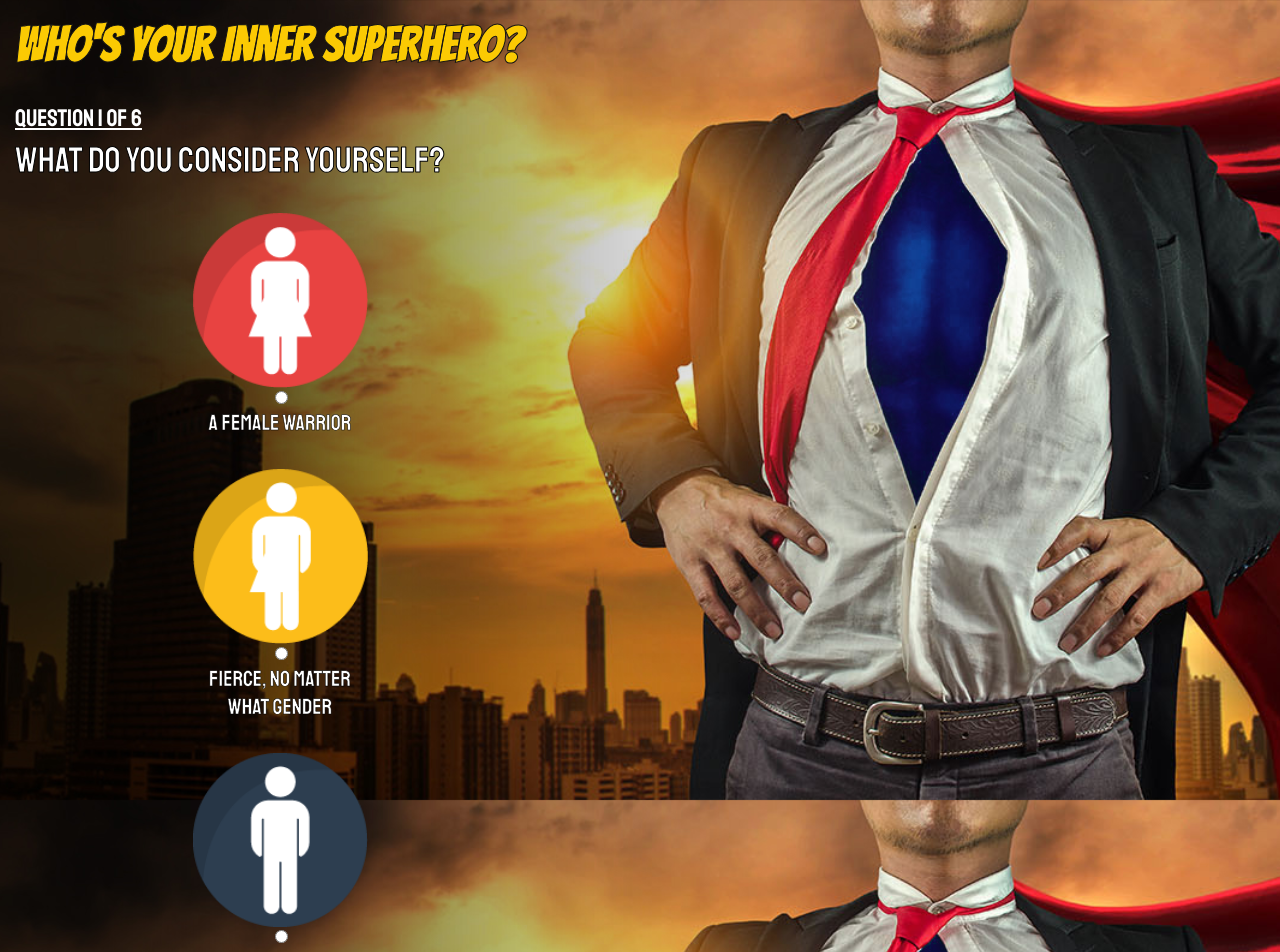
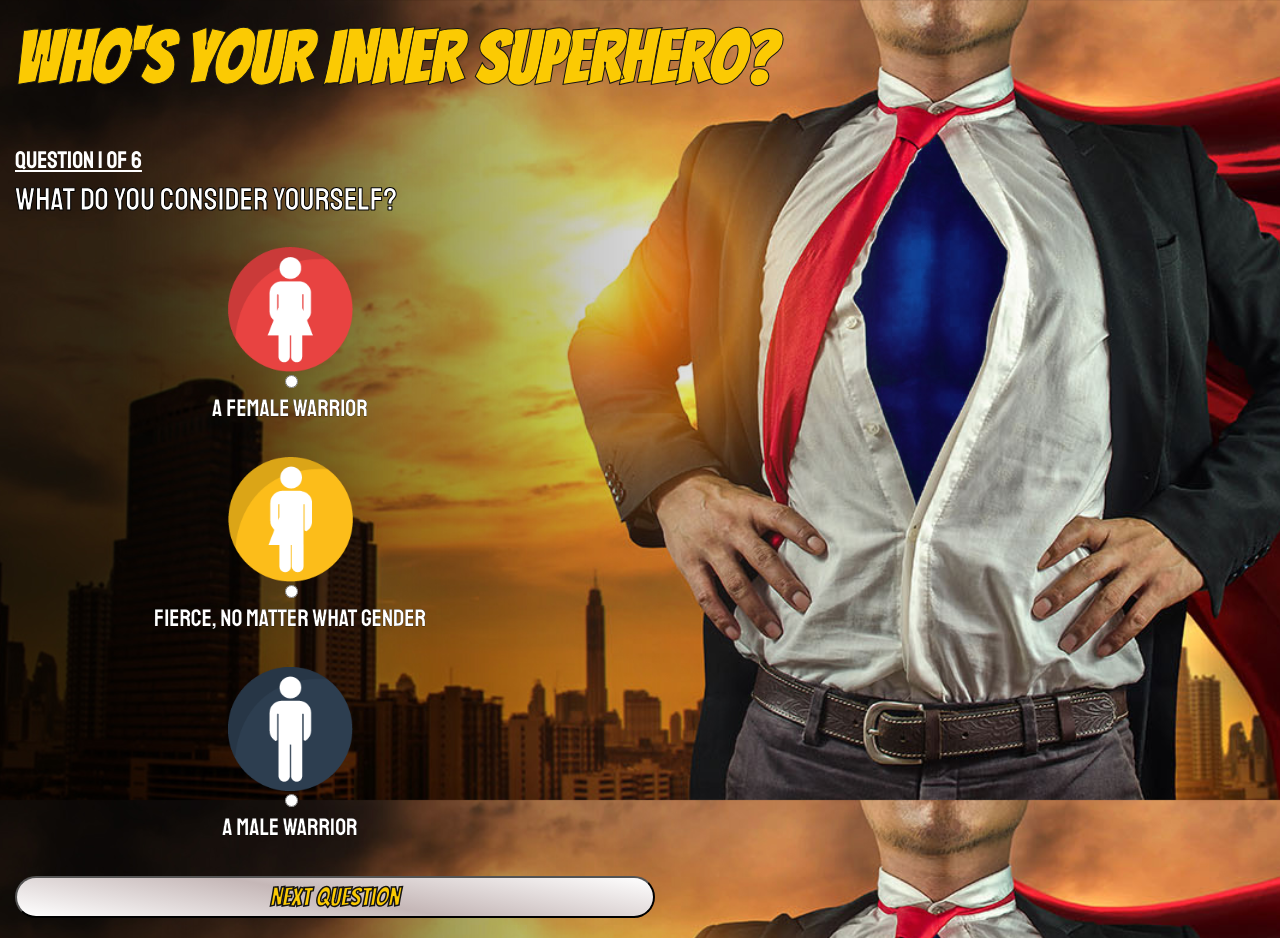
Before and after one commit to ktmm1313/FinalProject, an Angular app: page / in a window 1280 px wide. Shown: the top 952 px of the page. Built offline with nearby package versions, Linux system fonts and the light colour scheme.

Commit message:
working app

```diff
--- a/src/app/quiz/quiz.component.css
+++ b/src/app/quiz/quiz.component.css
@@ -47,12 +47,12 @@ p {
     margin-top: 5px;
 }
 
-/* .btns {
+.btns {
   display: flex;
   flex-direction: column;
   align-items: center;
   margin-bottom: 20px;
-} */
+}
 
 button {
   background-image: linear-gradient(
@@ -67,7 +67,7 @@ button {
   font-size: 26px;
   padding: 5px;
   border-radius: 30px;
-  width: 95%;
+  width: 75vw;
   text-align: center;
   cursor: pointer;
 }
@@ -76,7 +76,7 @@ button {
   h2 {
     color: white;
     -webkit-text-stroke: 1px rgb(0, 0, 0);
-    font-size: 36px;
+    font-size: 32px;
   }
 
   h3 {
@@ -86,19 +86,33 @@ button {
   }
 
   form {
-    color: white;
-    -webkit-text-stroke: .5px rgb(0, 0, 0);
+    align-items: flex-start;
+    padding-left: 65px;
     font-size: 22px;
-    align-items: flex-start;
-    padding-left: 175px;
   }
 
   label {
-    width: 180px;
+    width: 320px;
+    display: flex;
+    flex-direction: column;
+    align-items: center;
+    text-align: center;
+    margin-bottom: 10px;
+}
+
+  .choice {
+    width: 115px;
   }
 
-  .choice {
-    width: 150px;
+  .btns {
+    display: flex;
+    flex-direction: column;
+    align-items: flex-start;
+    margin-bottom: 20px;
+  }
+
+  button {
+    width: 50vw;
   }
 }
 @media screen and (min-width: 1024px) {
@@ -114,18 +128,21 @@ button {
       }
 
       form {
-        color: white;
-        -webkit-text-stroke: .5px rgb(0, 0, 0);
-        font-size: 22px;
+        font-size: 24px;
         align-items: flex-start;
-        padding-left: 175px;
+        padding-left: 100px;
       }
 
       label {
-        width: 180px;
+        width: 350px;
+        display: flex;
+        flex-direction: column;
+        align-items: center;
+        text-align: center;
+        margin-bottom: 10px;
     }
 
       .choice {
-        width: 175px;
+        width: 125px;
       }
 }
--- a/src/app/results/results.component.css
+++ b/src/app/results/results.component.css
@@ -25,12 +25,19 @@ input {
 
 img {
     margin-bottom: 10px;
+    display: block;
+    margin-left: auto;
+    margin-right: auto;
+    align-items: center;
+    justify-content: center;
+    padding-right: 20px;
 }
 
 .btns, .buttons {
     display: flex;
     flex-direction: column;
     align-items: center;
+    padding-right: 15px;
   }
 
 button {
@@ -41,7 +48,7 @@ button {
     font-size: 26px;
     padding: 5px;
     border-radius: 30px;
-    width: 90vw;
+    width: 75vw;
     text-align: center;
     cursor: pointer;
     margin-top: 10px;
@@ -52,7 +59,7 @@ footer {
     font-family: 'Staatliches', cursive;
     font-weight: lighter;
     font-size: 12px;
-    /* padding-right: 20px; */
+    margin-left: 5px;
 }
 
 button:hover {
@@ -61,15 +68,40 @@ background-color: rgb(165, 164, 164);
 
 @media screen and (min-width: 768px) {
 
-    footer, h3 {
+    h2 {
+        font-size: 54px;
+    }
+
+
+    h3 {
         width: 50vw;
+        font-size: 24px;
     }
+
+    img {
+        margin-bottom: 10px;
+        margin-left: 0;
+    }
+
+    .btns {
+        display: flex;
+        flex-direction: column;
+        align-items: flex-start;
+      }
+
+    button {
+        width: 50vw;
+      }
 
 }
 
 @media screen and (min-width: 1024px) {
 
-    footer , h3 {
+    h2 {
+        font-size: 84px;
+    }
+
+    h3 {
         width: 50vw;
     }
 
--- a/src/styles.css
+++ b/src/styles.css
@@ -36,4 +36,8 @@ h1 {
     body {
         background-image: url(../src/app/img/background2.jpg);
     }
+
+    h1 {
+        font-size: 72px;
+    }
 }
```
